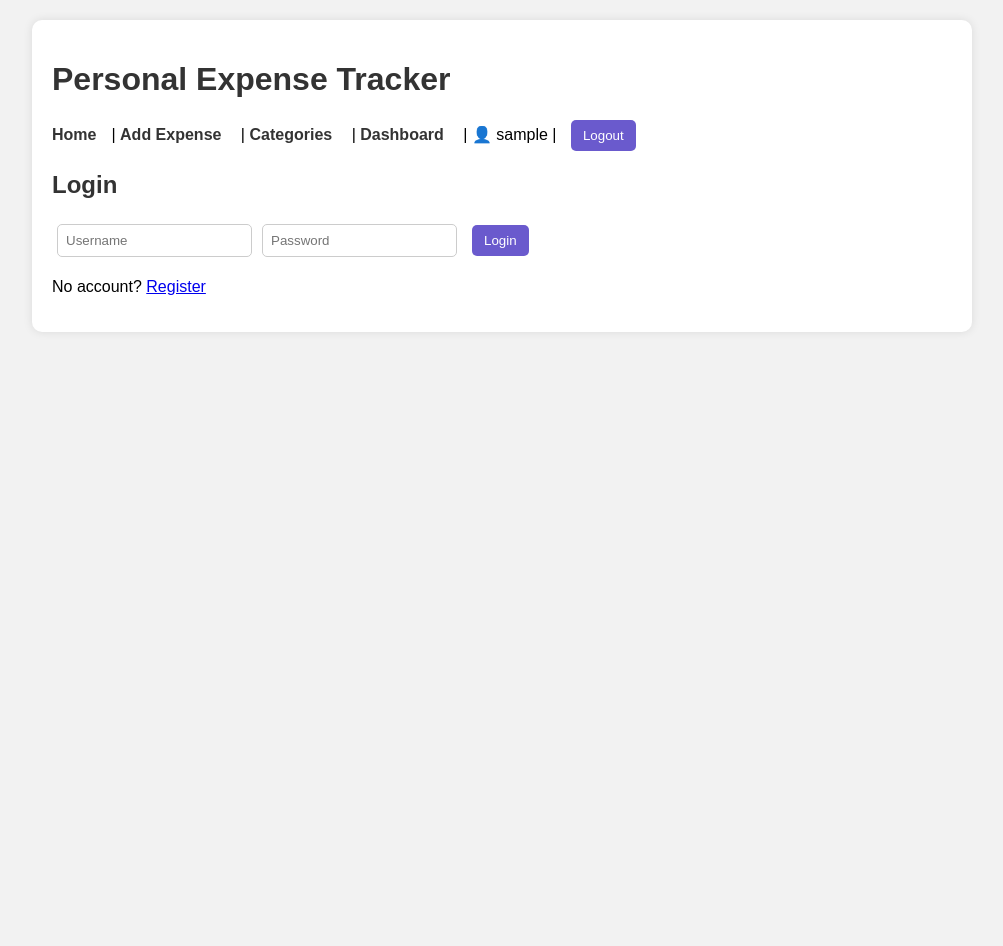
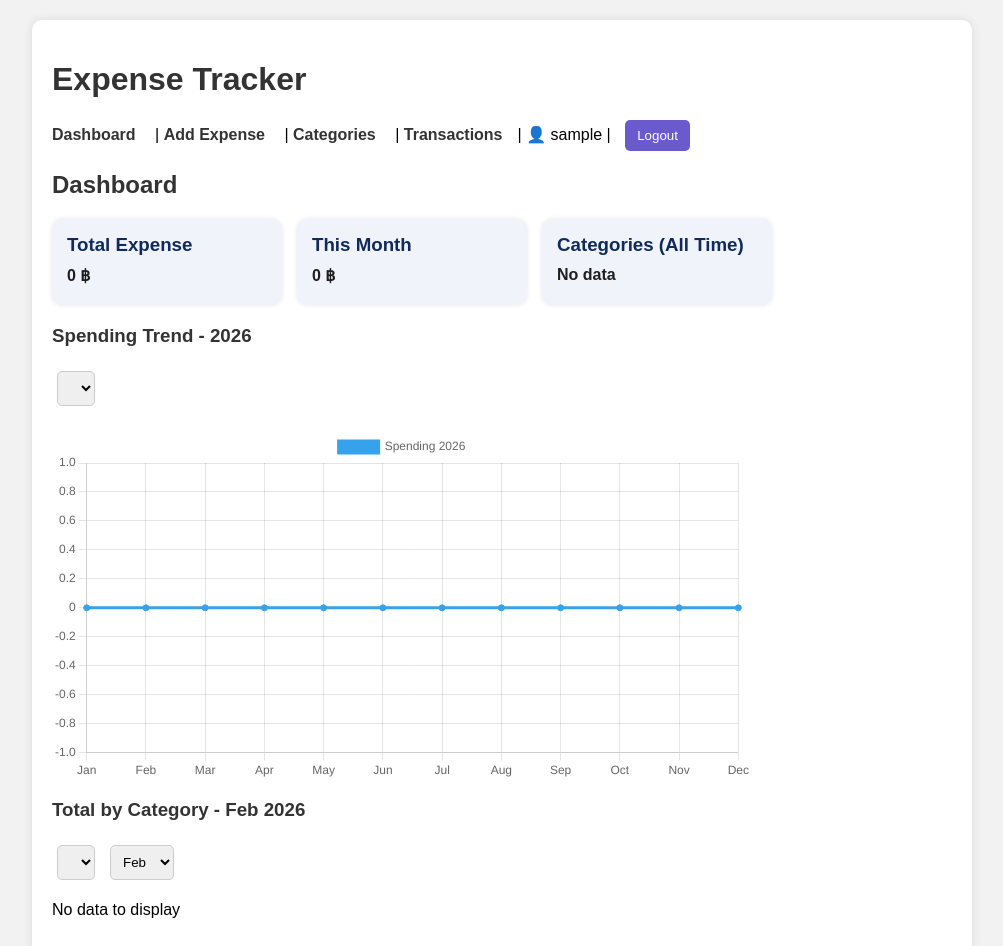
Before and after one commit to PatcharaV2/personal-expense-tracker, a React app: page / in a window 1280 px wide. Before the commit this address led to /login. Shown: the top 946 px of the page, without its empty margins (138-1141 px from the left). Before the commit the page ends 800 px from the top, so only its background shows below. Built offline with nearby package versions, Linux system fonts and the light colour scheme; sample sign-in values are in the browser's storage; the HTML template or start-up script is replaced by a standard one.

Commit message:
Final Completed Version

```diff
--- a/src/App.jsx
+++ b/src/App.jsx
@@ -3,7 +3,7 @@ import { BrowserRouter as Router, Routes, Route, Link, Navigate } from "react-ro
 import Login from "./pages/Login";
 import Register from "./pages/Register";
 import ProtectedRoute from "./components/ProtectedRoute";
-import Home from "./pages/Home";
+import Transaction from "./pages/Transaction";
 import AddExpense from "./pages/AddExpense";
 import Dashboard from "./pages/Dashboard";
 import EditExpense from "./pages/EditExpense";
@@ -29,14 +29,14 @@ const AppContent = () => {
   return (
     <div className="container">
       <UndoSnackbar />
-      <h1>Personal Expense Tracker</h1>
+      <h1>Expense Tracker</h1>
 
       {currentUser && (
         <nav style={{ marginBottom: "20px" }}>
-          <Link to="/">Home</Link>|{" "}
+          <Link to="/">Dashboard</Link> |{" "}
           <Link to="/add">Add Expense</Link> |{" "}
           <Link to="/categories">Categories</Link> | {" "}
-          <Link to="/dashboard">Dashboard</Link> |{" "}
+          <Link to="/transactions">Transactions</Link>|{" "}
           <span>👤 {currentUser.username}</span> |{" "}
           <button onClick={handleLogout}>Logout</button>
         </nav>
@@ -45,44 +45,38 @@ const AppContent = () => {
       <Routes>
         <Route path="/register" element={<Register />} />
         <Route path="/login" element={<Login />} />
-        <Route
-          path="/"
+
+        <Route path="/"
           element={
             <ProtectedRoute>
-              <Home />
-            </ProtectedRoute>
-          }
+              <Dashboard />
+            </ProtectedRoute>}
         />
-        <Route
-          path="/add"
+        <Route path="/add"
           element={
             <ProtectedRoute>
               <AddExpense />
             </ProtectedRoute>
           }
         />
-        <Route
-          path="/categories"
+        <Route path="/categories"
           element={
             <ProtectedRoute>
               <ManageCategories />
             </ProtectedRoute>
           }
         />
-
-        <Route
-          path="/dashboard"
+        <Route path="/edit/:id"
           element={
             <ProtectedRoute>
-              <Dashboard />
+              <EditExpense />
             </ProtectedRoute>
           }
         />
-        <Route
-          path="/edit/:id"
+        <Route path="/transactions"
           element={
             <ProtectedRoute>
-              <EditExpense />
+              <Transaction />
             </ProtectedRoute>
           }
         />
@@ -99,7 +93,6 @@ const App = () => {
           <AppContent />
         </UndoProvider>
       </CategoryProvider>
-
     </Router>
   );
 };
--- a/src/context/AuthContext.jsx
+++ b/src/context/AuthContext.jsx
@@ -4,7 +4,11 @@ export const AuthContext = createContext();
 
 export const AuthProvider = ({ children }) => {
 
-  const [currentUser, setCurrentUser] = useState(null);
+const [currentUser, setCurrentUser] = useState(() => {
+  const savedUser = localStorage.getItem("currentUser");
+  return savedUser ? JSON.parse(savedUser) : null;
+});
+
 
   useEffect(() => {
     const user = localStorage.getItem("currentUser");
--- a/src/pages/AddExpense.jsx
+++ b/src/pages/AddExpense.jsx
@@ -13,7 +13,7 @@ const AddExpense = () => {
         amount: "",
         category: "",
         date: "",
-        note: ""
+        description: ""
     });
 
     const [showModal, setShowModal] = useState(false);
@@ -61,11 +61,11 @@ const AddExpense = () => {
 
             <form onSubmit={handleSubmit}>
                 <div className="form-group">
-                    <label>Note: </label>
+                    <label>Description: </label>
                     <input
                         type="text"
-                        name="note"
-                        value={form.note}
+                        name="description"
+                        value={form.description}
                         onChange={handleChange}
                     />
                 </div>
@@ -83,7 +83,7 @@ const AddExpense = () => {
                 <div className="form-group">
                     <label>Date: </label>
                     <input
-                        type="datetime-local"
+                        type="date"
                         name="date"
                         value={form.date}
                         onChange={handleChange}
@@ -112,7 +112,7 @@ const AddExpense = () => {
                         onClick={() => setShowModal(true)}
                         style={{ marginLeft: "10px" }}
                     >
-                        ➕ Add Category
+                        + Category
                     </button>
                 </div>
 
--- a/src/pages/Dashboard.jsx
+++ b/src/pages/Dashboard.jsx
@@ -1,4 +1,4 @@
-import { useContext } from "react";
+import { useContext, useState } from "react";
 import { ExpenseContext } from "../context/ExpenseContext";
 import {
     Chart as ChartJS,
@@ -7,11 +7,69 @@ import {
     Legend
 } from "chart.js";
 import { Pie } from "react-chartjs-2";
+import {
+    LineElement,
+    CategoryScale,
+    LinearScale,
+    PointElement
+} from "chart.js";
 
-ChartJS.register(ArcElement, Tooltip, Legend);
+import { Line } from "react-chartjs-2";
+
+
+ChartJS.register(ArcElement, Tooltip, Legend, LineElement, CategoryScale, LinearScale, PointElement);
 
 const Dashboard = () => {
+
     const { expenses } = useContext(ExpenseContext);
+
+    const now = new Date();
+
+    const [selectedYear, setSelectedYear] = useState(
+        now.getFullYear()
+    );
+
+    const [selectedPieYear, setSelectedPieYear] = useState(
+        now.getFullYear()
+    );
+
+    const [selectedPieMonth, setSelectedPieMonth] = useState(
+        now.getMonth()
+    );
+
+    const filteredPieExpenses = expenses.filter((item) => {
+        const d = new Date(item.date);
+        return (
+            d.getFullYear() === selectedPieYear &&
+            d.getMonth() === selectedPieMonth
+        );
+    });
+
+    const filteredByYear = expenses.filter((e) => {
+        const d = new Date(e.date);
+        return d.getFullYear() === selectedYear;
+    });
+
+    const monthlyTotals = Array(12).fill(0);
+
+    filteredByYear.forEach((e) => {
+        const month = new Date(e.date).getMonth(); // 0-11
+        monthlyTotals[month] += Number(e.amount);
+    });
+
+
+    const monthNames = [
+        "Jan", "Feb", "Mar", "Apr", "May", "Jun",
+        "Jul", "Aug", "Sep", "Oct", "Nov", "Dec"
+    ];
+
+    const years = [
+        ...new Set(
+            expenses.map(e => new Date(e.date).getFullYear())
+        )
+    ].sort((a, b) => b - a);
+
+
 
     // 1. คำนวณยอดรวมทั้งหมด
     const totalExpense = expenses.reduce(
@@ -31,7 +89,7 @@ const Dashboard = () => {
         .reduce((sum, item) => sum + Number(item.amount), 0);
 
     // 3. รวมยอดเงินตาม category
-    const totalsByCategory = expenses.reduce((acc, item) => {
+    const totalsByCategory = filteredPieExpenses.reduce((acc, item) => {
         acc[item.category] = (acc[item.category] || 0) + Number(item.amount);
         return acc;
     }, {});
@@ -62,15 +120,39 @@ const Dashboard = () => {
         generateColor(index)
     );
 
-    const data = {
+    const pieData = {
         labels: chartLabels,
         datasets: [
             {
                 data: chartData,
-                backgroundColor: chartColors,
+                backgroundColor: chartLabels.map((_, index) =>
+                    generateColor(index)
+                ),
             },
         ],
     };
+
+
+    const lineData = {
+        labels: monthNames,
+        datasets: [
+            {
+                label: `Spending ${selectedYear}`,
+                data: monthlyTotals,
+                borderColor: "#36A2EB",
+                backgroundColor: "#36A2EB",
+                tension: 0.3,
+            },
+        ],
+    };
+
+    // รวมยอด category ทั้งหมดทุกปี
+    const totalsByCategoryAll = expenses.reduce((acc, item) => {
+        acc[item.category] =
+            (acc[item.category] || 0) + Number(item.amount);
+        return acc;
+    }, {});
+
 
     return (
         <div>
@@ -89,28 +171,67 @@ const Dashboard = () => {
                 </div>
 
                 <div className="summary-card">
-                    <h3>Categories</h3>
-                    {chartLabels.length === 0 && <p>No data</p>}
-
-                    {chartLabels.map((cat) => (
+                    <h3>Categories (All Time)</h3>
+                    {Object.keys(totalsByCategoryAll).length === 0 && (
+                        <p>No data</p>
+                    )}
+                    {Object.keys(totalsByCategoryAll).map((cat) => (
                         <p key={cat}>
-                            {cat}: {totalsByCategory[cat].toLocaleString()} ฿
+                            {cat}: {totalsByCategoryAll[cat].toLocaleString()} ฿
                         </p>
                     ))}
+
                 </div>
 
             </div>
+            <h3>Spending Trend - {selectedYear}</h3>
 
-            <h3>Total by Category</h3>
+            <select
+                value={selectedYear}
+                onChange={(e) => setSelectedYear(Number(e.target.value))}
+            >
+                {years.map(year => (
+                    <option key={year} value={year}>
+                        {year}
+                    </option>
+                ))}
+            </select>
 
+            <div style={{ width: "700px", marginTop: "20px" }}>
+                <Line data={lineData} />
+            </div>
+            <h3>Total by Category - {monthNames[selectedPieMonth]} {selectedPieYear}</h3>
 
+            <div style={{ marginBottom: "15px" }}>
+                <select
+                    value={selectedPieYear}
+                    onChange={(e) => setSelectedPieYear(Number(e.target.value))}
+                >
+                    {years.map((year) => (
+                        <option key={year} value={year}>
+                            {year}
+                        </option>
+                    ))}
+                </select>
 
-            {expenses.length === 0 ? (
+                <select
+                    value={selectedPieMonth}
+                    onChange={(e) => setSelectedPieMonth(Number(e.target.value))}
+                    style={{ marginLeft: "10px" }}
+                >
+                    {monthNames.map((month, index) => (
+                        <option key={month} value={index}>
+                            {month}
+                        </option>
+                    ))}
+                </select>
+            </div>
+            {filteredPieExpenses.length === 0 ? (
                 <p>No data to display</p>
             ) : (
                 <>
-                    <div style={{ width: "400px", marginTop: "20px" }}>
-                        <Pie data={data} />
+                    <div style={{ width: "100%", maxWidth: "400px", margin: "20px auto" }}>
+                        <Pie data={pieData} />
                     </div>
                 </>
             )}
--- a/src/pages/ManageCategories.jsx
+++ b/src/pages/ManageCategories.jsx
@@ -100,7 +100,7 @@ const ManageCategories = () => {
                 placeholder="New category name"
             />
 
-            <button onClick={handleAdd}>➕ Add</button>
+            <button onClick={handleAdd}>+ Add</button>
 
             {sortedCategories.map((cat) => (
                 <div key={cat.id} style={{ marginBottom: "10px" }}>
--- a/src/pages/Home.jsx
+++ b/src/pages/Transaction.jsx
@@ -3,7 +3,7 @@ import { ExpenseContext } from "../context/ExpenseContext";
 import { Link } from "react-router-dom";
 import { UndoContext } from "../context/UndoContext";
 
-const Home = () => {
+const Transaction = () => {
     const { expenses, deleteExpense, deleteAllExpenses, restoreExpense } = useContext(ExpenseContext);
     const [startDate, setStartDate] = useState("");
     const [endDate, setEndDate] = useState("");
@@ -42,6 +42,12 @@ const Home = () => {
         }
     });
 
+    const filteredTotal = sortedExpenses.reduce(
+        (sum, item) => sum + Number(item.amount),
+        0
+    );
+
+
 
     const exportCSV = () => {
         if (sortedExpenses.length === 0) {
@@ -49,13 +55,13 @@ const Home = () => {
             return;
         }
 
-        const headers = ["Date", "Category", "Amount", "Note"];
+        const headers = ["Date", "Category", "Amount", "Description"];
 
         const rows = sortedExpenses.map(item => [
             formatDateTime(item.date),
             item.category,
             item.amount,
-            item.note
+            item.description
         ]);
 
 
@@ -88,9 +94,22 @@ const Home = () => {
     };
 
 
-    const formatDateTime = (dateStr) => {
-        return new Date(dateStr).toLocaleString("th-Th");
+    const formatDate = (dateStr) => {
+        return new Date(dateStr).toLocaleDateString("en-GB", {
+            day: "2-digit",
+            month: "short",
+            year: "numeric",
+        });
     };
+
+    const formatTime = (dateStr) => {
+        return new Date(dateStr).toLocaleTimeString("en-GB", {
+            hour: "2-digit",
+            minute: "2-digit",
+            hour12: false,
+        });
+    };
+
 
     return (
         <div>
@@ -105,14 +124,14 @@ const Home = () => {
 
                 <label>Start: </label>
                 <input
-                    type="datetime-local"
+                    type="date"
                     value={startDate}
                     onChange={(e) => setStartDate(e.target.value)}
                 />
 
                 <label> End: </label>
                 <input
-                    type="datetime-local"
+                    type="date"
                     value={endDate}
                     onChange={(e) => setEndDate(e.target.value)}
                 />
@@ -142,8 +161,6 @@ const Home = () => {
                 </select>
             </div>
 
-            {sortedExpenses.length === 0 && <p>No expenses found</p>}
-
             <div style={{ marginBottom: "15px" }}>
                 <button
                     className="delete-btn-all"
@@ -153,22 +170,34 @@ const Home = () => {
                     Delete All Expenses
                 </button>
             </div>
+            {sortedExpenses.length === 0 && <p>No expenses found</p>}
+            {sortedExpenses.length > 0 && (
+                <table className="expense-table">
+                    <thead>
+                        <tr>
+                            <th>Date</th>
+                            <th>Category</th>
+                            <th>Description</th>
+                            <th>Amount</th>
+                            <th></th>
+                        </tr>
+                    </thead>
 
-            <ul>
+                    <tbody>
                         {sortedExpenses.map((item) => (
-                    <div key={item.id} className="expense-card">
-                        <div>
-                            <b>{item.note}</b> – {item.amount} บาท
-                            <br />
-                            <small>{formatDateTime(item.date)}</small>
-                        </div>
+                            <tr key={item.id}>
+                                <td>{formatDate(item.date)}</td>
+                                <td>{item.category}</td>
+                                <td>{item.description}</td>
+                                <td>{item.amount} ฿</td>
 
-                        <div>
+                                <td>
                                     <Link to={`/edit/${item.id}`}>
                                         <button className="edit">Edit</button>
                                     </Link>
 
-                            <button className="delete-btn"
+                                    <button
+                                        className="delete-btn"
                                         onClick={() => {
                                             setSelectedId(item.id);
                                             setShowConfirm(true);
@@ -176,10 +205,17 @@ const Home = () => {
                                     >
                                         Delete
                                     </button>
+                                </td>
+                            </tr>
+                        ))}
+                    </tbody>
+                </table>
+            )}
+            <div className="filtered-total">
+                <h3>
+                    Total (Filtered): {filteredTotal.toLocaleString()} ฿
+                </h3>
             </div>
-                    </div>
-                ))}
-            </ul>
 
             {showConfirm && (
                 <div className="modal-overlay">
@@ -204,7 +240,7 @@ const Home = () => {
             )}
             {showDeleteAllConfirm && (
                 <div className="modal-overlay">
-                    <div className="modal-box">
+                    <div className="modal-box" style={{width: "340px"}}>
                         <h3>Confirm Delete All</h3>
                         <p>Are you sure you want to delete ALL expenses?</p>
                         <p>You will be able to undo within 10 seconds.</p>
@@ -237,4 +273,4 @@ const Home = () => {
     );
 };
 
-export default Home;
+export default Transaction;
--- a/src/styles/style.css
+++ b/src/styles/style.css
@@ -224,3 +224,27 @@ select {
     background-color: #27ae60;
     color: white;
 }
+
+.expense-table {
+  width: 100%;
+  border-collapse: collapse;
+  margin-top: 20px;
+}
+
+.expense-table th,
+.expense-table td {
+  border-bottom: 1px solid #ddd;
+  padding: 10px;
+  text-align: center;
+}
+
+.expense-table th {
+  background-color: #f5f5f5;
+}
+
+.filtered-total {
+  margin-top: 20px;
+  text-align: right;
+  font-weight: bold;
+  font-size: 18px;
+}
```
Lines whose indentation alone changed are shown as unchanged.
